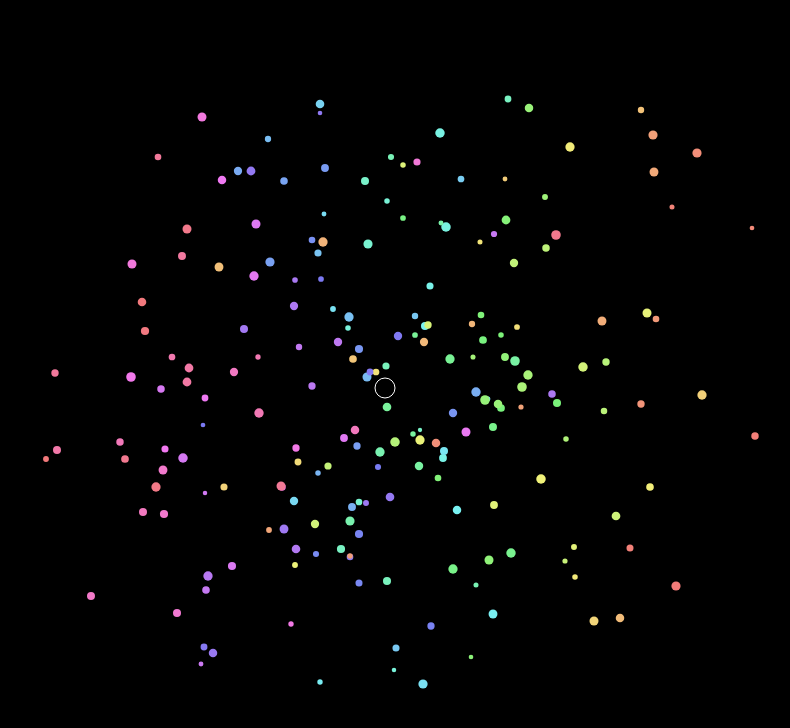
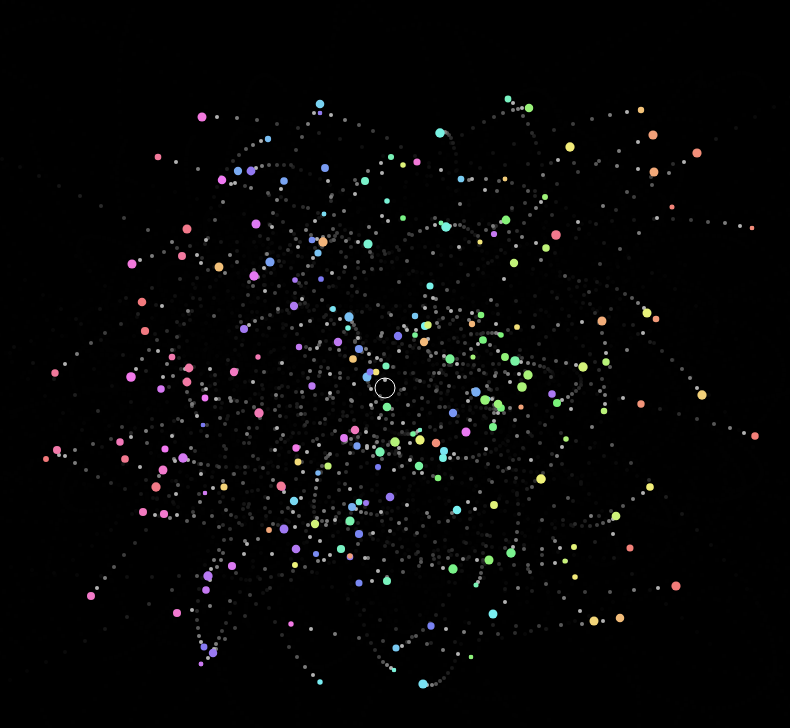
Before and after one commit to ekzhang/gravity, a plain HTML site: page index.html in a window 1280 px wide. Shown: the whole page, without its empty margins (258-1048 px from the left). Drawn offline with nearby package versions, Linux system fonts and the light colour scheme; animation ran at ten frames a second.

Commit message:
add trailing white lines

```diff
--- a/index.html
+++ b/index.html
@@ -11,6 +11,5 @@
 </head>
 
 <body>
-<canvas id="canvas"></canvas>
 </body>
 </html>
--- a/main.css
+++ b/main.css
@@ -6,7 +6,7 @@ body {
 	width: 100%;
 	height: 100%;
 }
-#canvas {
+canvas {
 	position: absolute;
 	left: 0px;
 	top: 0px;
--- a/main.js
+++ b/main.js
@@ -1,5 +1,5 @@
 var canvas;
-var ctx;
+var ctx, ctx0;
 var W, H;
 var masses;
 var isMouseDown;
@@ -71,7 +71,7 @@ function setup() {
 	}); // dumby mass for when mouse pressed
 }
 
-function drawCircle(x, y, r, color) {
+function drawCircle(ctx, x, y, r, color) {
 	ctx.strokeStyle = color;
 	ctx.beginPath();
 	ctx.arc(Math.floor(x), Math.floor(y), r, 0, 2 * Math.PI, false);
@@ -79,7 +79,7 @@ function drawCircle(x, y, r, color) {
 	ctx.closePath();
 }
 
-function fillCircle(x, y, r, color) {
+function fillCircle(ctx, x, y, r, color) {
 	ctx.fillStyle = color;
 	ctx.beginPath();
 	ctx.arc(Math.floor(x), Math.floor(y), r, 0, 2 * Math.PI, false);
@@ -114,7 +114,8 @@ function sign(x) {
 
 function gforce(a, b) {
 	// Newton's law of universal gravitation, dampened
-	return (G / params.accuracy) * a.m * b.m / (Math.pow(H + W, 2) * GRAVITY_DAMP + (a.x-b.x)*(a.x-b.x) + (a.y-b.y)*(a.y-b.y));
+	return (G / params.accuracy) * a.m * b.m / (Math.pow(H + W, 2) * GRAVITY_DAMP +
+			(a.x-b.x)*(a.x-b.x) + (a.y-b.y)*(a.y-b.y));
 }
 
 function dir(a, b) {
@@ -220,40 +221,71 @@ function run() {
 function draw() {
 	window.requestAnimationFrame(draw);
 
+	ctx0.fillStyle = 'rgba(0, 0, 0, 0.3)';
+	ctx0.fillRect(0, 0, W, H);
+	masses.forEach(function(a, i) {
+		/*
+		masses.forEach(function(b, j) {
+			if (Math.sqrt(((a.x-b.x)*(a.x-b.x) + (a.y-b.y)*(a.y-b.y))) < 15) {
+				ctx0.strokeStyle = 'white';
+				ctx0.beginPath();
+				ctx0.moveTo(a.x, a.y);
+				ctx0.lineTo(b.x, b.y);
+				ctx0.stroke();
+				ctx0.closePath();
+			}
+		});
+		*/
+		if (a.real) fillCircle(ctx0, a.x, a.y, 2, 'white');
+	});
+
 	ctx.clearRect(0, 0, W, H);
+	ctx.drawImage(ctx0.elem, 0, 0);
 	masses.forEach(function(mass, i) {
 		if (mass.m != 0 && mass.real) {
-			fillCircle(mass.x, mass.y, Math.pow(mass.m, 1.0 / 3), mass.color);
+			fillCircle(ctx, mass.x, mass.y, Math.pow(mass.m, 1.0 / 3), mass.color);
 		}
 	});
 
 	// draw CM
 	var cm = centerofmass();
-	drawCircle(cm.x, cm.y, 10, 'white');
+	drawCircle(ctx, cm.x, cm.y, 10, 'white');
 }
 
 $(function() {
 	// init
 	W = document.body.clientWidth;
 	H = document.body.clientHeight;
-	var jcan = $('#canvas');
-	canvas = jcan[0];
-	ctx = canvas.getContext('2d');
-	jcan.attr('width', W);
-	jcan.attr('height', H);
-	jcan.css('width', W);
-	jcan.css('height', H);
+
+	// make canvases
+	var $canvas = $('<canvas></canvas>');
+	$(document.body).append($canvas);
+
+	var $canvas0 = $('<canvas></canvas>');
+	ctx = $canvas[0].getContext('2d');
+	ctx.elem = $canvas[0];
+	ctx0 = $canvas0[0].getContext('2d');
+	ctx0.elem = $canvas0[0];
+	$canvas.attr('width', W);
+	$canvas.attr('height', H);
+	$canvas.css('width', W);
+	$canvas.css('height', H);
+
+	$canvas0.attr('width', W);
+	$canvas0.attr('height', H);
+	$canvas0.css('width', W);
+	$canvas0.css('height', H);
 
 	mouseX = W / 2;
 	mouseY = H / 2;
 	isMouseDown = false;
-	jcan.on('mousedown', function(e) {
+	$canvas.on('mousedown', function(e) {
 		e.preventDefault();
 		isMouseDown = true;
 		mouseX = e.pageX;
 		mouseY = e.pageY;
 	});
-	jcan.on('touchstart', function(e) {
+	$canvas.on('touchstart', function(e) {
 		e.preventDefault();
 		isMouseDown = true;
 		var touch = e.originalEvent.touches[0] || e.originalEvent.changedTouches[0];
@@ -261,17 +293,17 @@ $(function() {
 		mouseY = touch.pageY;
 	})
 
-	jcan.on('mouseup touchend', function(e) {
+	$canvas.on('mouseup touchend', function(e) {
 		e.preventDefault();
 		isMouseDown = false;
 	});
 
-	jcan.on('mousemove', function(e) {
+	$canvas.on('mousemove', function(e) {
 		e.preventDefault();
 		mouseX = e.pageX;
 		mouseY = e.pageY;
 	});
-	jcan.on('touchmove', function(e) {
+	$canvas.on('touchmove', function(e) {
 		e.preventDefault();
 		var touch = e.originalEvent.touches[0] || e.originalEvent.changedTouches[0];
 		mouseX = touch.pageX;
```
